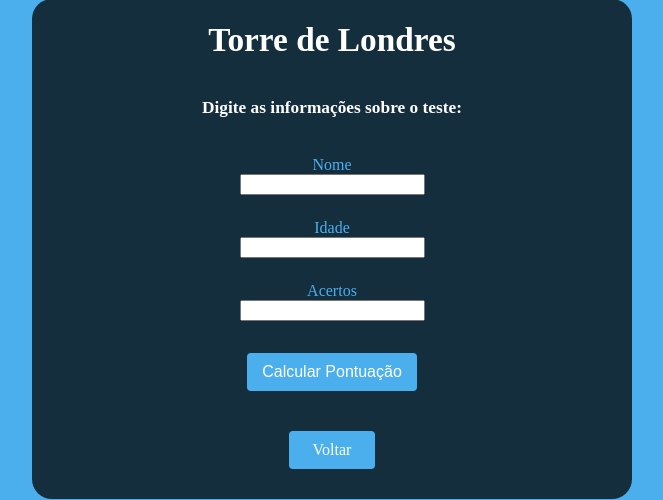
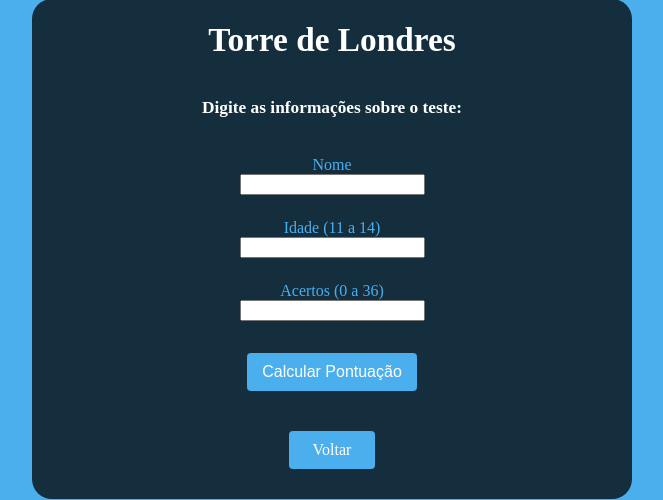
Before and after one commit to lucasgabrielrs/PythonFlask, a Flask app: page /torredelondres in a window 1280 px wide. Shown: the part 151-651 px from the top of the page, without its empty margins (308-971 px from the left). Run offline with Flask 3, Linux system fonts and the light colour scheme.

Commit message:
Update torredelondres.html

```diff
--- a/templates/torredelondres.html
+++ b/templates/torredelondres.html
@@ -12,8 +12,8 @@
         <h2>Digite as informações sobre o teste: </h2>
         <form class="forms" action="/torredelondres" method="post">
             <label for="nome">Nome</label><input type="text" name="nome" id="nome">
-            <label for="idade">Idade</label><input type="number" name="idade" id="idade" required>
-            <label for="acertos">Acertos</label><input type="number" name="acertos" id="acertos" required>
+            <label for="idade">Idade (11 a 14)</label><input type="number" name="idade" id="idade" required>
+            <label for="acertos">Acertos (0 a 36)</label><input type="number" name="acertos" id="acertos" required>
             <input type="submit" value="Calcular Pontuação">
             <a href="/" class="voltar">Voltar</a>
         </form>
```
